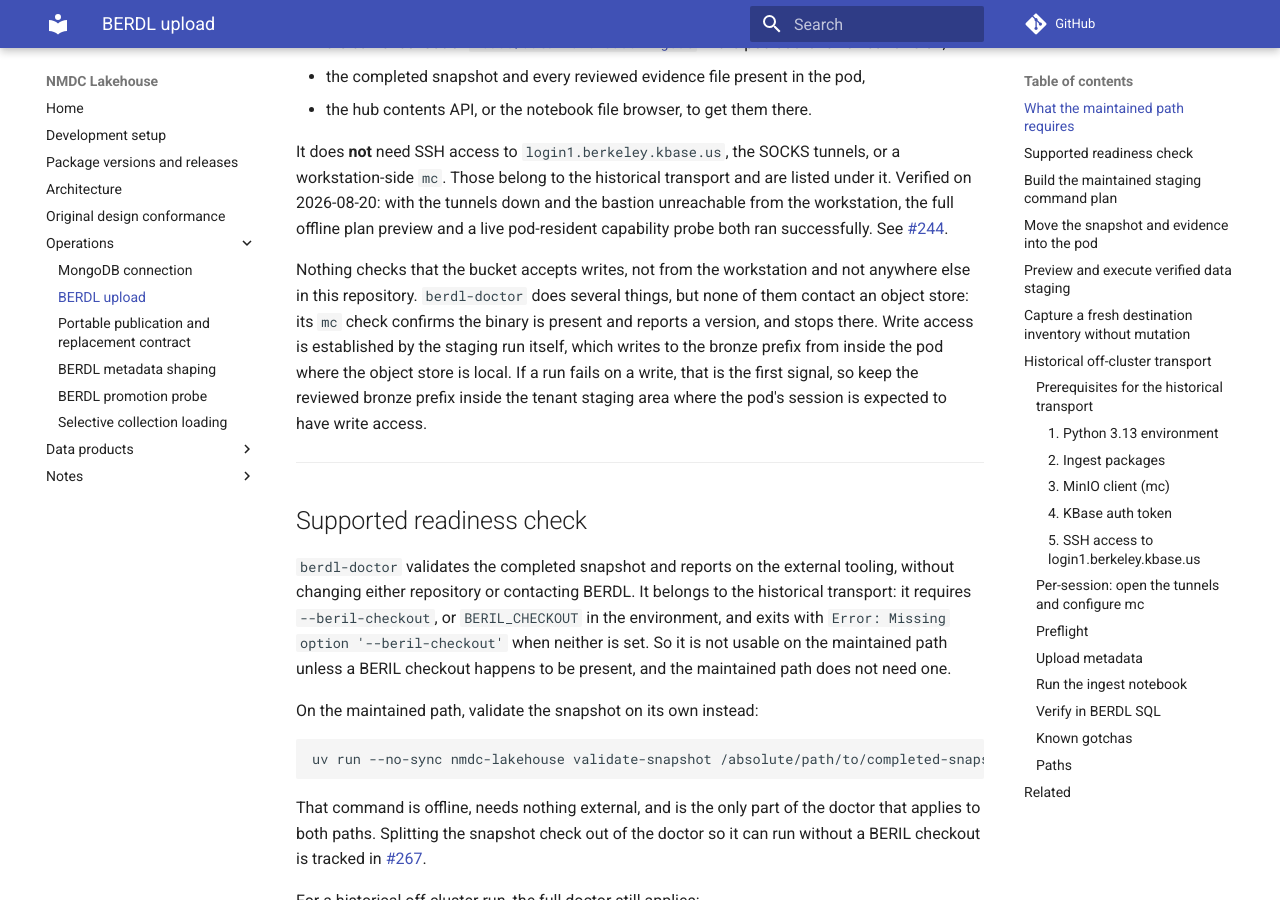
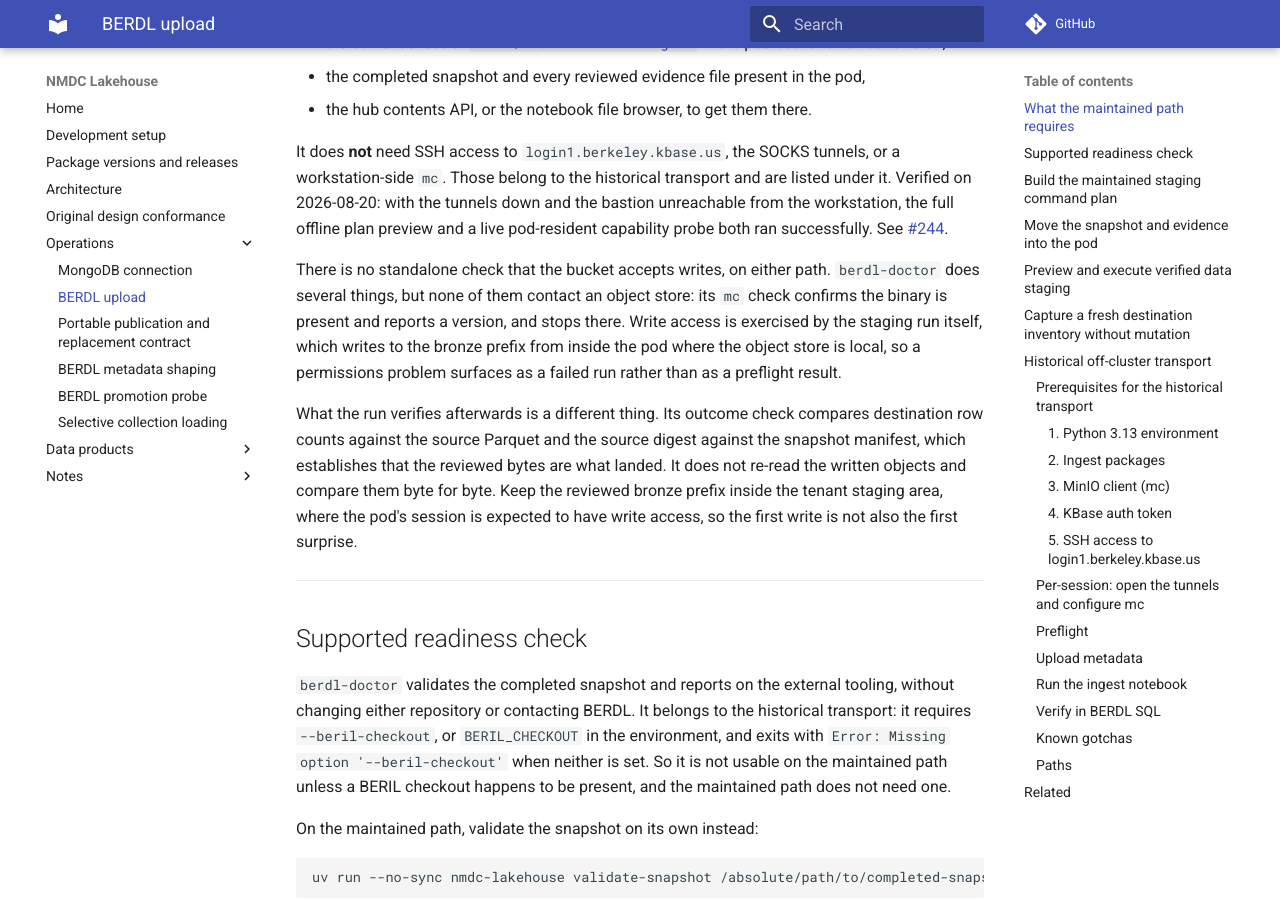
Before and after one commit to microbiomedata/nmdc-lakehouse, an MkDocs documentation site: the page built from docs/berdl-upload.md, in a window 1280 px wide and 900 px high, scrolled down 789 px. Built offline with MkDocs 1.6.1 and Material for MkDocs 9.7.7, drawn with Linux system fonts in a browser that asks for light colours; comment, search, counter and statistics services are not loaded.

Commit message:
Stop overstating the absence of a write-access check
The review is right that "nothing checks" was too absolute, and the paragraph
half contradicted itself two sentences later. The precise claim is that there
is no standalone preflight for write access, so a permissions problem surfaces
as a failed run.

Also separates what the run verifies afterwards, which is source digests
against the manifest and destination row counts, not a byte-for-byte re-read
of the written objects.

Co-Authored-By: Claude Opus 5 (1M context) <noreply@anthropic.com>

```diff
--- a/docs/berdl-upload.md
+++ b/docs/berdl-upload.md
@@ -39,14 +39,19 @@ from the workstation, the full offline plan preview and a live pod-resident
 capability probe both ran successfully. See
 [#244](https://github.com/microbiomedata/nmdc-lakehouse/issues/244).
 
-Nothing checks that the bucket accepts writes, not from the workstation and not
-anywhere else in this repository. `berdl-doctor` does several things, but none of
-them contact an object store: its `mc` check confirms the binary is present and
-reports a version, and stops there. Write access is established by the staging run
-itself, which writes to the bronze prefix from inside the pod where the object store
-is local. If a run fails on a write, that is the first signal, so keep
-the reviewed bronze prefix inside the tenant staging area where the pod's session
-is expected to have write access.
+There is no standalone check that the bucket accepts writes, on either path.
+`berdl-doctor` does several things, but none of them contact an object store: its
+`mc` check confirms the binary is present and reports a version, and stops there.
+Write access is exercised by the staging run itself, which writes to the bronze
+prefix from inside the pod where the object store is local, so a permissions problem
+surfaces as a failed run rather than as a preflight result.
+
+What the run verifies afterwards is a different thing. Its outcome check compares
+destination row counts against the source Parquet and the source digest against the
+snapshot manifest, which establishes that the reviewed bytes are what landed. It
+does not re-read the written objects and compare them byte for byte. Keep the
+reviewed bronze prefix inside the tenant staging area, where the pod's session is
+expected to have write access, so the first write is not also the first surprise.
 
 ---
 
```
